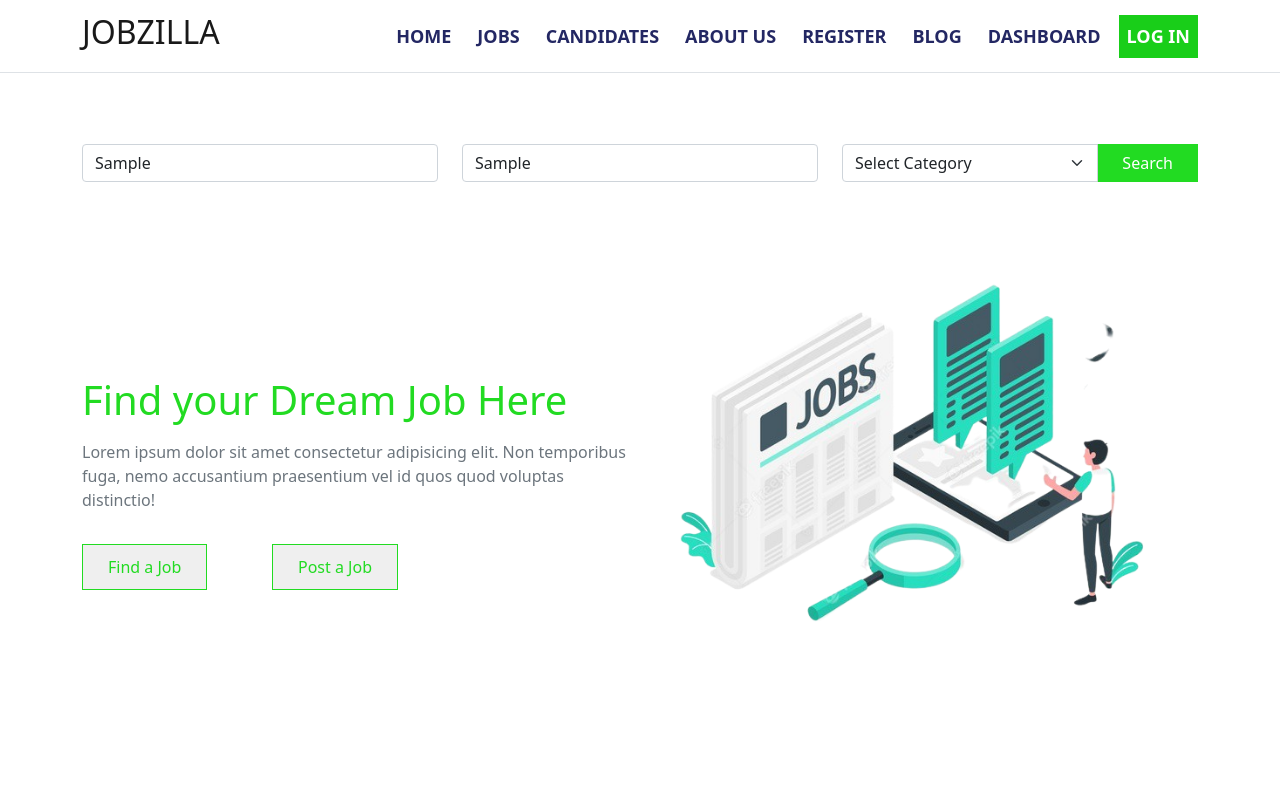
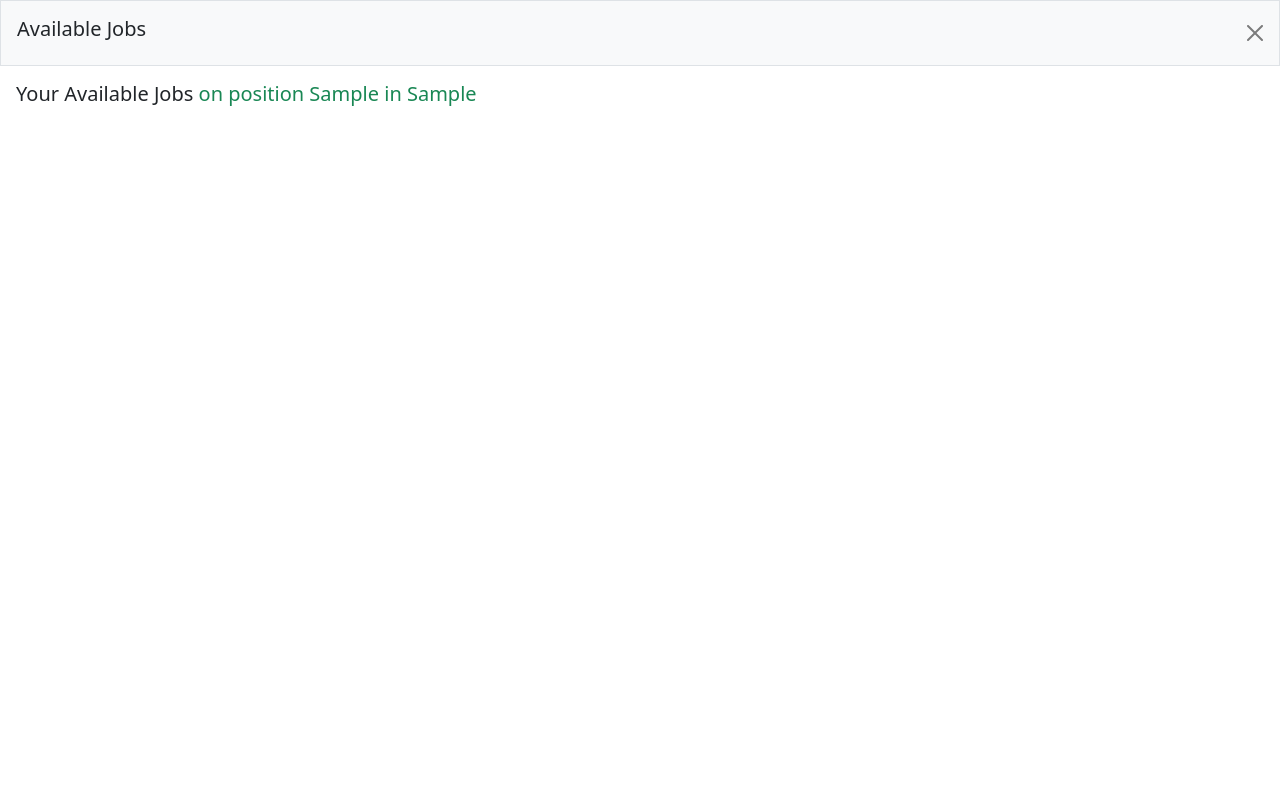
Before and after one commit to DevSquadCode/jobzilla-client, a React (Create React App) app: page / in a window 1280 px wide. Both pictures are taken after typing "Sample", "Sample" into the empty fields and a click on the button "Search". Shown: the top 800 px of the page. Built offline with nearby package versions, Linux system fonts and the light colour scheme; no server answers.

Commit message:
[added] modal

```diff
--- a/src/components/Header/banner/Banner.jsx
+++ b/src/components/Header/banner/Banner.jsx
@@ -1,10 +1,16 @@
 import React from 'react';
 import bannerImg from '../../../images/banner.png';
+import CustomModal from '../../Shared/Modal/CustomModal';
+
 
 
 const Banner = () => {
     const [inputValue, setInputValue] = React.useState();
+    const [modalShow, setModalShow] = React.useState(false);
 
+    const handleShowModal= () => {
+      setModalShow(true);
+    }
 
 
     const handleInputChange = e => {
@@ -20,15 +26,11 @@ const Banner = () => {
 
     const handleSearch = e => {
         e.preventDefault();
-
-        if(inputValue?.jobTitle || inputValue?.jobLocation){
-
-
-            alert('shotto hoice')
+        if(inputValue?.jobPosition || inputValue?.jobLocation){
+            handleShowModal()
         }else{
             alert('Please Select a Criteria Before Search !')
         }
-
     }
 
 
@@ -37,7 +39,7 @@ const Banner = () => {
             <div className="container mt-5 py-5">
                 <div className="row py-3">
                     <div className="col-md-4 py-2">
-                        <input onChange={handleInputChange} name='jobTitle' className='form-control' type="search" placeholder='Search Job' />
+                        <input onChange={handleInputChange} name='jobPosition' className='form-control' type="search" placeholder='Job Position' />
                     </div>
                     <div className="col-md-4 py-2">
                         <input onChange={handleInputChange} name='jobLocation' className='form-control' type="search" placeholder='Job Location' />
@@ -51,6 +53,7 @@ const Banner = () => {
                                 <option value="3">Part Time</option>
                             </select>
                             <button onClick={handleSearch} className="btn-brand">Search</button>
+                            <CustomModal setShow={setModalShow} show={modalShow} inputValue={inputValue}/>
                         </div>
                     </div>
                 </div>
--- /dev/null
+++ b/src/components/Shared/Modal/CustomModal.jsx
@@ -0,0 +1,26 @@
+import React from 'react';
+import { Modal } from 'react-bootstrap';
+
+
+
+
+const CustomModal = ({setShow, show, inputValue}) => {
+
+    return (
+      <>
+        <Modal show={show} fullscreen={true} onHide={() => setShow(false)}>
+          <Modal.Header closeButton className='bg-light border'>
+            <h5>Available Jobs</h5>
+          </Modal.Header>
+          <Modal.Body>
+                <h5>Your Available Jobs <span className="text-success">
+                    {inputValue?.jobPosition && `on position ${inputValue?.jobPosition}`} {inputValue?.jobLocation && `in ${inputValue?.jobLocation}`}
+                  </span>
+                </h5>
+          </Modal.Body>
+        </Modal>
+      </>
+    );
+};
+
+export default CustomModal;
```
